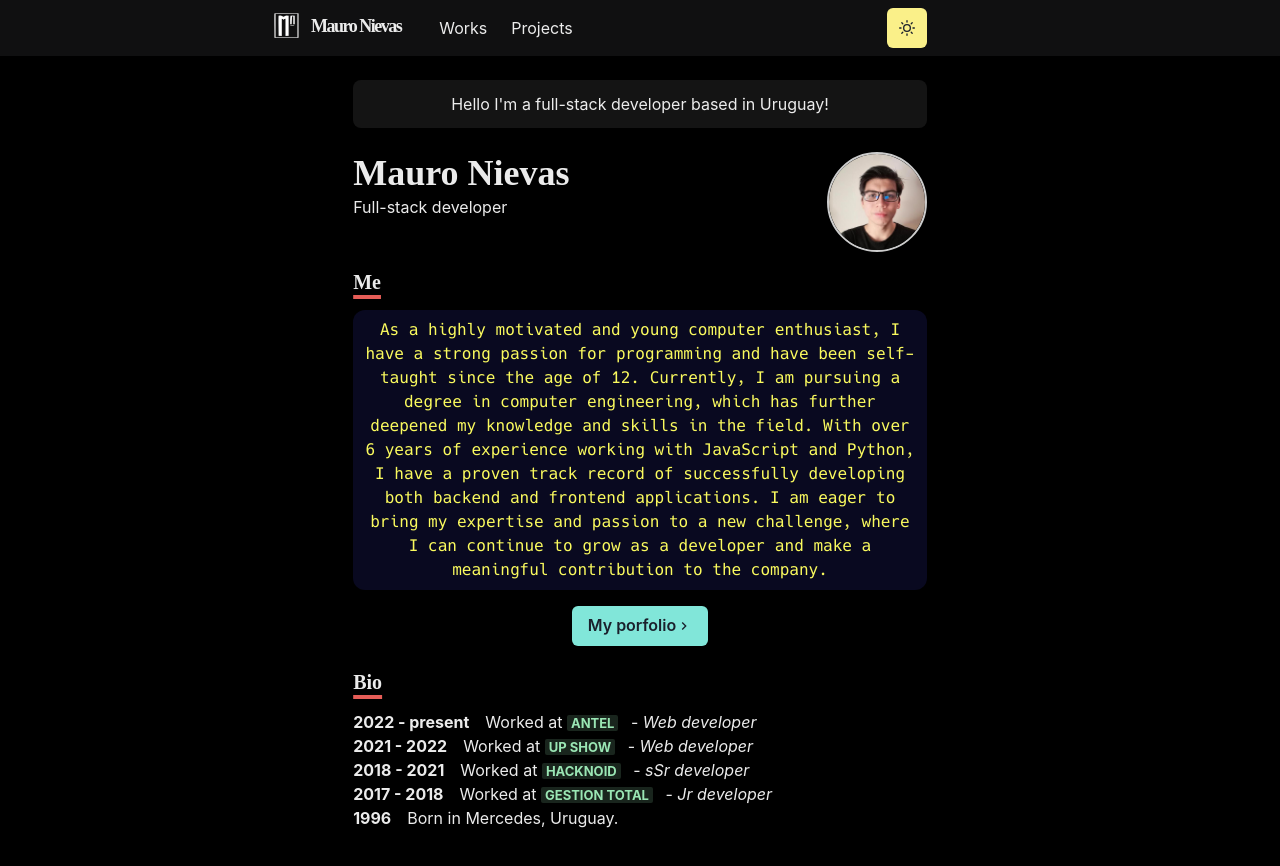
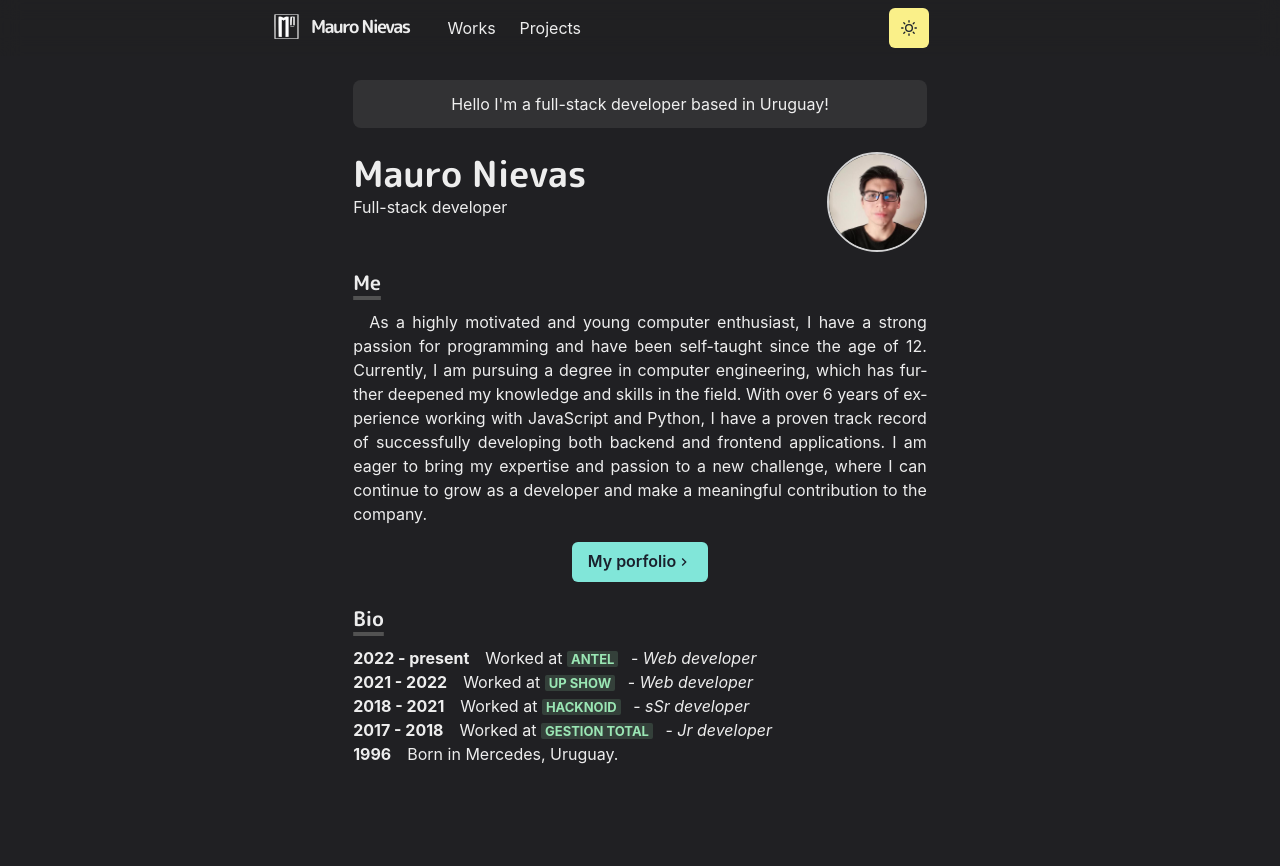
Before and after one commit to nievasdev/portfolio_old, a Next.js app: page / in a window 1280 px wide. Shown: the top 866 px of the page. After the commit the page ends 822 px from the top, so only its background shows below. Built offline with nearby package versions, Linux system fonts and the light colour scheme.

Commit message:
cambio de tema

```diff
--- a/components/paragraph.js
+++ b/components/paragraph.js
@@ -1,12 +1,9 @@
 import styled from '@emotion/styled'
 
 const Paragraph = styled.p`
-text-align: center;
-text-ident: 1px;
-font-family: "hacknerd";
-color: #FAFA5E;
-background-color: #090920;
-padding: 8px;
-border-radius: 12px;
+  text-align: justify;
+  text-indent: 1em;
+  hyphens: auto;
 `
+
 export default Paragraph
--- a/libs/theme.js
+++ b/libs/theme.js
@@ -1,10 +1,10 @@
-import { extendTheme } from "@chakra-ui/react";
-import { mode } from '@chakra-ui/theme-tools';
+import { extendTheme } from '@chakra-ui/react'
+import { mode } from '@chakra-ui/theme-tools'
 
 const styles = {
   global: props => ({
-        body : {
-            bg: mode('#CEC4C4','#000000')(props)
+    body: {
+      bg: mode('#f0e7db', '#202023')(props)
     }
   })
 }
@@ -16,7 +16,7 @@ const components = {
         textDecoration: 'underline',
         fontSize: 20,
         textUnderlineOffset: 6,
-          textDecorationColor: '#E65D57',
+        textDecorationColor: '#525252',
         textDecorationThickness: 4,
         marginTop: 3,
         marginBottom: 4
@@ -32,7 +32,7 @@ const components = {
 }
 
 const fonts = {
-    heading: "'hacknerd M PLUS Rounded 1c'"
+  heading: "'M PLUS Rounded 1c'"
 }
 
 const colors = {
--- a/pages/projects.js
+++ b/pages/projects.js
@@ -19,11 +19,14 @@ const Projects = () => {
                         </WorkGridItem>
                     </Section>
                     <Section>
-                        <WorkGridItem id="tailwinds" title="Tailwinds" thumbnail={tailwind} reference={"projects"}>
+                        <WorkGridItem id="tailwinds" title="Tailwind" thumbnail={tailwind} reference={"projects"}>
                             News website.
                         </WorkGridItem>
                     </Section>
                 </SimpleGrid>
+                <Heading as="h3" fontSize={20} mb={4}  variant="section-title">
+                    Python
+                </Heading>
             </Container>
         </Layout>
     )
--- a/pages/projects/tailwinds.js
+++ b/pages/projects/tailwinds.js
@@ -11,7 +11,7 @@ const Project = () => {
         <Layout title="Novatech">
             <Container>
                 <Title reference={"projects"}>
-                    Tailwinds
+                    Tailwind
                 </Title>
                 <P>
                 Tailwind CSS is an open-source UI design framework for the quick and easy creation of custom designs for websites and web applications. The focus of Tailwind CSS is to provide a large number of pre-built and highly configurable utility classes that can be applied directly in HTML to design web pages without having to write custom CSS. This makes it easy to create highly customized and responsive designs, resulting in a smoother and enhanced user experience. Additionally, Tailwind CSS also includes a range of useful development tools and features, such as a default color palette, tools for creating shadows, animation effects, and more.
@@ -26,7 +26,7 @@ const Project = () => {
                             Website
                         </Meta>
                         <Link href="https://mauroapp.netlify.app/">
-                         Tailwinds <ExternalLinkIcon mx="2px" />
+                         Tailwind <ExternalLinkIcon mx="2px" />
                         </Link>
                     </ListItem>
                     <ListItem>
@@ -41,7 +41,7 @@ const Project = () => {
                     </ListItem>
                     <ListItem>
                         <Meta>Stack</Meta>
-                        <span>NextJS, React, Tailwinds</span>
+                        <span>NextJS, React, Tailwind</span>
                     </ListItem>
                 </List>
                 <WorkImage src={image1.src} alt="Meteor" />
```
Lines whose indentation alone changed are shown as unchanged.
